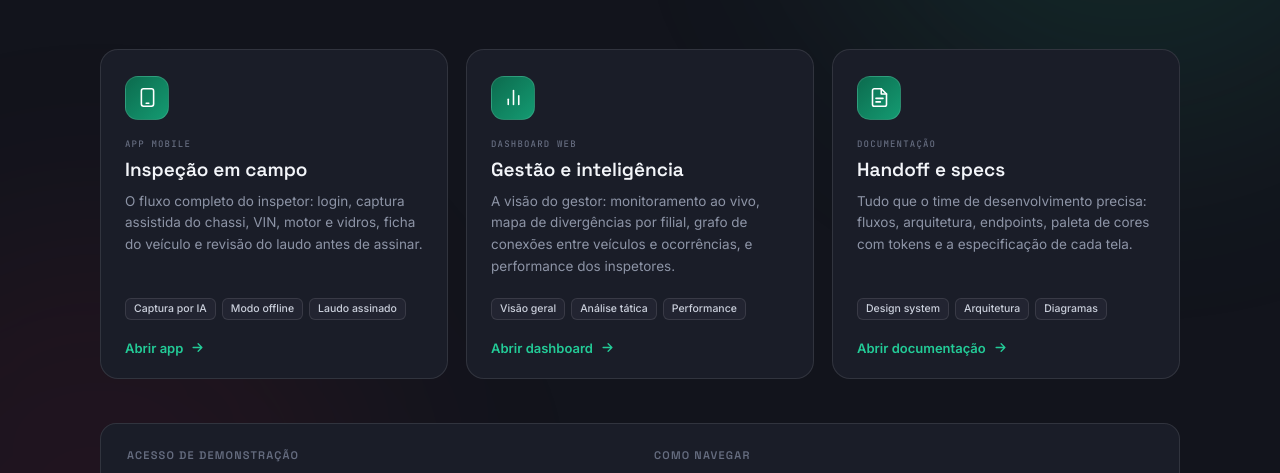
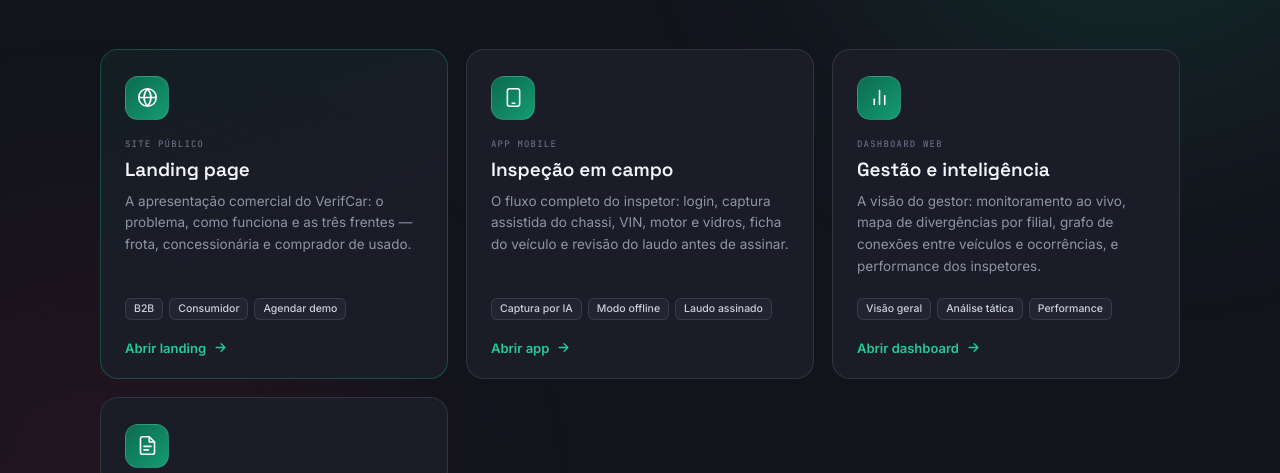
Before and after one commit to guilhermeteles/verifcar, a plain HTML site: page index.html in a window 1280 px wide. Shown: the part 275-748 px from the top of the page. Drawn offline with Linux system fonts and the light colour scheme.

Commit message:
b2b+landing

```diff
--- a/index.html
+++ b/index.html
@@ -68,6 +68,10 @@
   .card:hover{transform:translateY(-4px);border-color:rgba(35,203,151,.36);
     box-shadow:0 20px 44px rgba(0,0,0,.5)}
   .card:hover::before{opacity:1}
+  .card-feature{
+    border-color:rgba(35,203,151,.26);
+    background:linear-gradient(160deg,rgba(35,203,151,.06),var(--surface) 55%);
+  }
 
   .card-icon{
     width:44px;height:44px;border-radius:13px;
@@ -141,6 +145,30 @@
   </header>
 
   <div class="grid">
+
+    <a class="card card-feature" href="verifcar-site/index.html">
+      <div class="card-icon">
+        <svg width="21" height="21" viewBox="0 0 24 24" fill="none" stroke="#fff" stroke-width="1.8" stroke-linecap="round" stroke-linejoin="round">
+          <circle cx="12" cy="12" r="10"/><path d="M2 12h20"/>
+          <path d="M12 2a15.3 15.3 0 014 10 15.3 15.3 0 01-4 10 15.3 15.3 0 01-4-10 15.3 15.3 0 014-10z"/>
+        </svg>
+      </div>
+      <div class="card-tag">Site público</div>
+      <div class="card-title">Landing page</div>
+      <p class="card-desc">
+        A apresentação comercial do VerifCar: o problema, como funciona e as três
+        frentes — frota, concessionária e comprador de usado.
+      </p>
+      <div class="card-meta">
+        <span class="chip">B2B</span>
+        <span class="chip">Consumidor</span>
+        <span class="chip">Agendar demo</span>
+      </div>
+      <div class="card-cta">
+        Abrir landing
+        <svg width="15" height="15" viewBox="0 0 24 24" fill="none" stroke="currentColor" stroke-width="2.2" stroke-linecap="round" stroke-linejoin="round"><path d="M5 12h14M13 6l6 6-6 6"/></svg>
+      </div>
+    </a>
 
     <a class="card" href="verifcar-app/index.html">
       <div class="card-icon">
```
